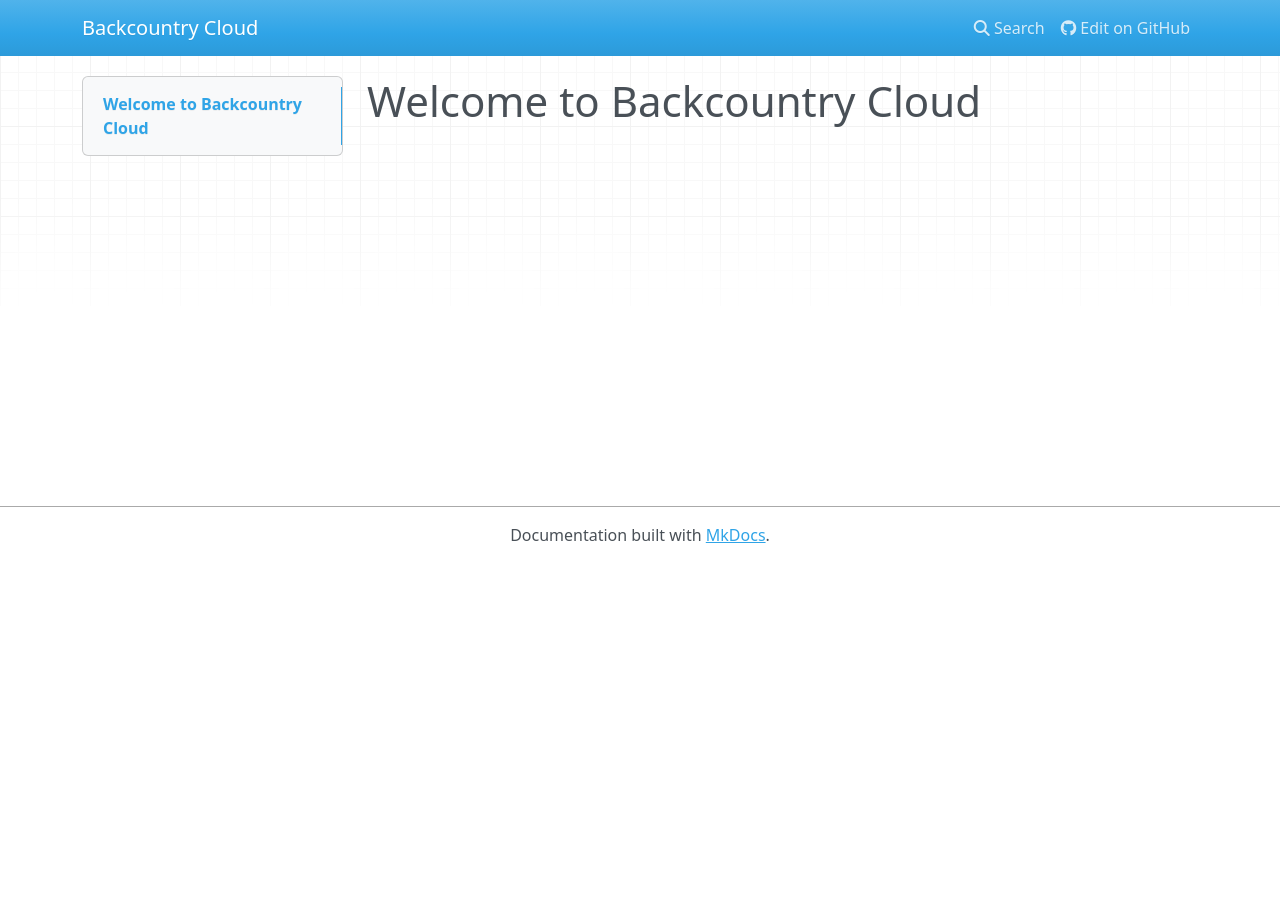
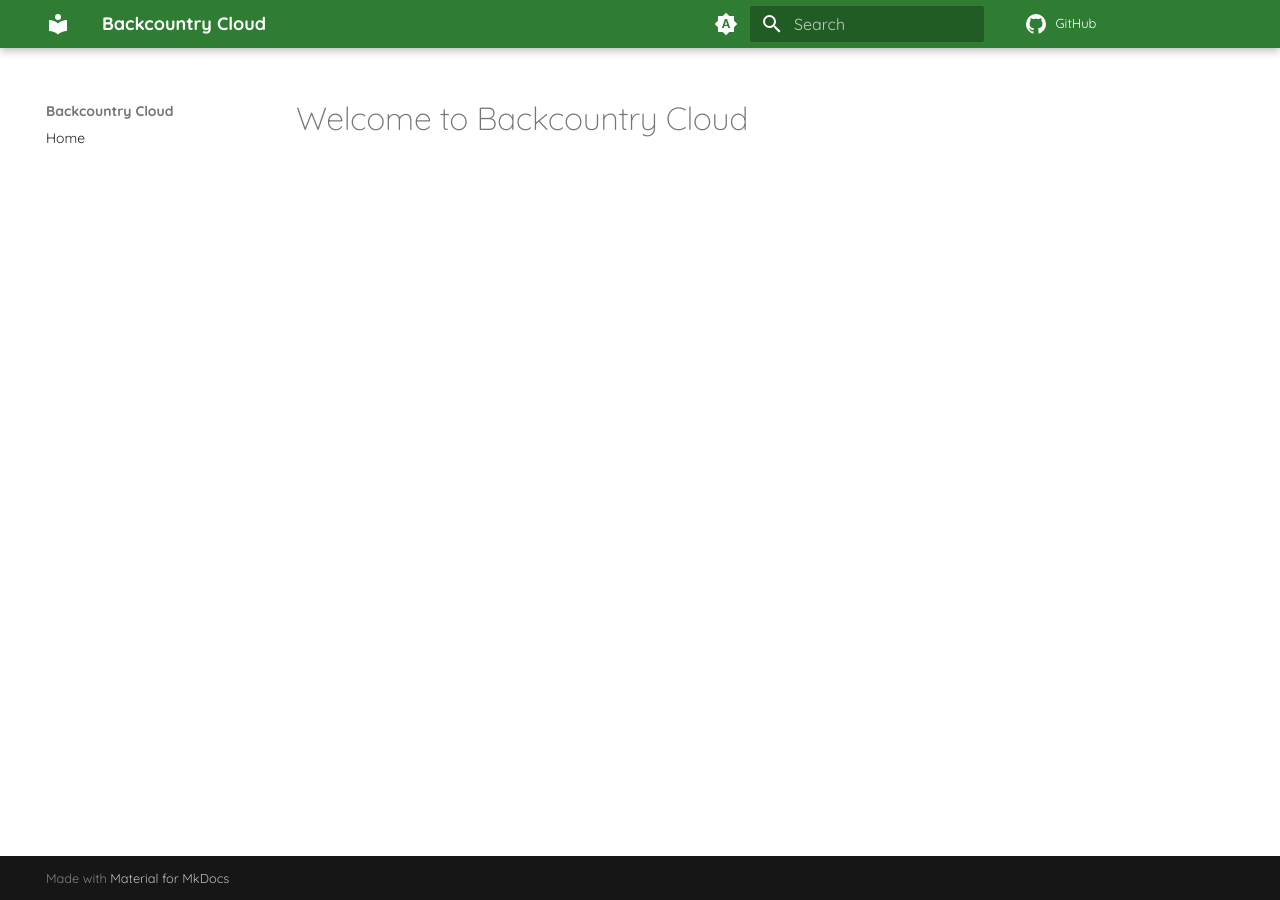
Before and after one commit to backcountry-cloud/site, an MkDocs documentation site: the page built from docs/README.md, in a window 1280 px wide. Built offline with MkDocs 1.6.1 and Material for MkDocs 9.7.7, drawn with Linux system fonts in a browser that asks for light colours; nearby versions of some CDN libraries; plug-ins that fetch from the network failed and are left out; comment, search, counter and statistics services are not loaded.

Commit message:
Fix typos in `mkdocs.yml`

```diff
--- a/mkdocs.yml
+++ b/mkdocs.yml
@@ -1,7 +1,8 @@
 site_name: Backcountry Cloud
 repo_url: https://github.com/backcountry-cloud/site
 theme:
-  pallete:
+  name: material
+  palette:
     # Palette toggle for automatic mode
     - media: "(prefers-color-scheme)"
       toggle:
@@ -19,7 +20,7 @@ theme:
       toggle:
         icon: material/brightness-4
         name: Switch to system preference
-  fonts:
+  font:
     text: Quicksand
     code: JetBrains Mono
   icon:
```
